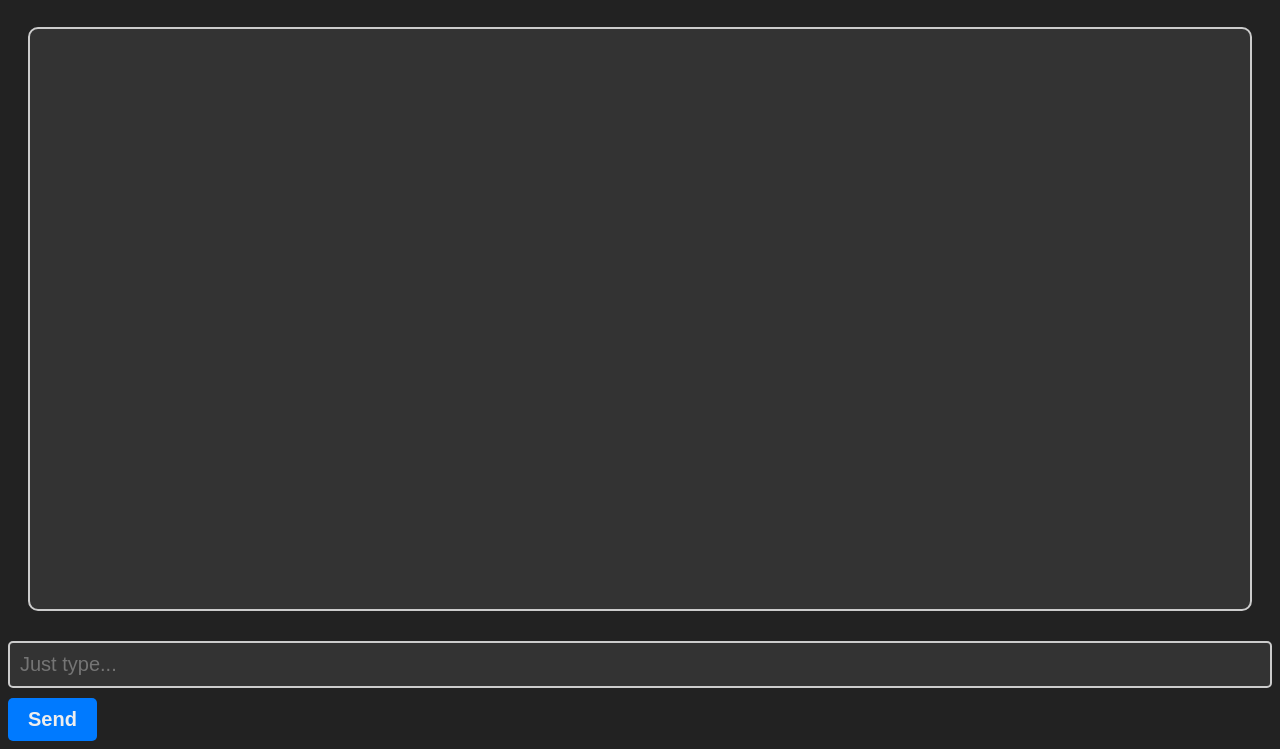
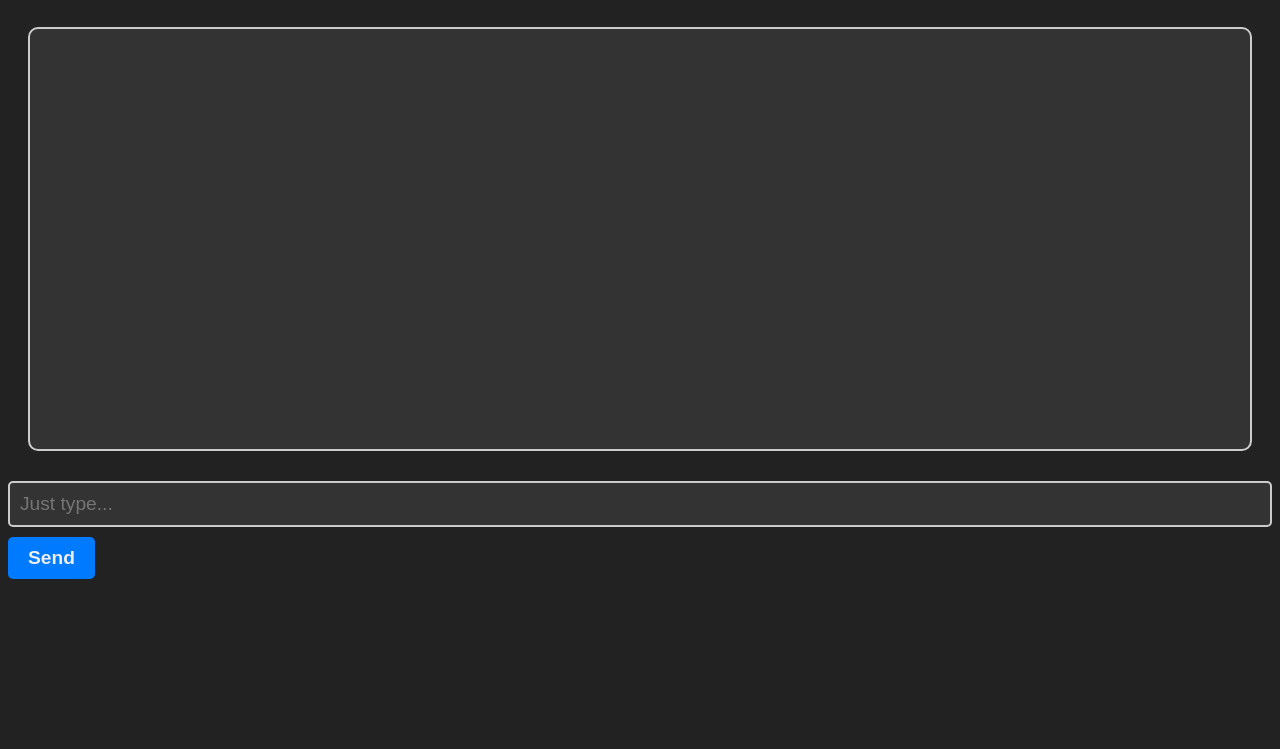
Before and after one commit to h8pewou/webos-chatgpt, a plain HTML site: page frontend/index.html in a window 1280 px wide. Shown: the part 60-809 px from the top of the page. Drawn offline with Linux system fonts and the light colour scheme.

Commit message:
Updated frontend and added a system prompt

```diff
--- a/frontend/index.html
+++ b/frontend/index.html
@@ -1,17 +1,18 @@
 <!DOCTYPE html>
 <html>
+
 <head>
   <title>Universal Search</title>
-  <script src="jquery-3.6.0.min.js"></script>
+  <meta name="viewport" content="width=device-width, initial-scale=1.0">
   <style>
     body {
       background-color: #222;
-      font-family: "PalmOS", sans-serif;
+      font-family: Arial, sans-serif;
       color: #eee;
     }
 
     h1 {
-      font-size: 32px;
+      font-size: 2em;
       font-weight: bold;
       margin: 20px 0 30px;
       text-align: center;
@@ -22,7 +23,7 @@
       padding: 10px;
       border: 2px solid #ccc;
       border-radius: 10px;
-      height: 70vh;
+      height: 50vh;
       overflow-y: scroll;
       background-color: #333;
     }
@@ -34,8 +35,8 @@
       box-sizing: border-box;
       border: 2px solid #ccc;
       border-radius: 5px;
-      font-size: 20px;
-      font-family: "PalmOS", sans-serif;
+      font-size: 1.2em;
+      font-family: Arial, sans-serif;
       color: #eee;
       background-color: #333;
     }
@@ -46,7 +47,7 @@
       border: none;
       border-radius: 5px;
       padding: 10px 20px;
-      font-size: 20px;
+      font-size: 1.2em;
       font-weight: bold;
       cursor: pointer;
     }
@@ -61,7 +62,7 @@
 
     p {
       margin: 10px 0;
-      font-size: 18px;
+      font-size: 1.1em;
       line-height: 1.4;
     }
 
@@ -70,23 +71,23 @@
     }
   </style>
 </head>
+
 <body>
   <h1>Universal Search</h1>
   <div id="messages"></div>
   <input type="text" id="input" placeholder="Just type...">
   <button id="send">Send</button>
+  <script src="jquery-3.6.0.min.js"></script>
   <script>
-    $(document).ready(function() {
-      $("#send").click(function() {
+    $(document).ready(function () {
+      $("#send").click(function () {
         sendMessage();
       });
-
-      $("#input").keypress(function(event) {
+      $("#input").keypress(function (event) {
         if (event.which == 13) {
           sendMessage();
         }
       });
-
       function sendMessage() {
         var message = $("#input").val();
         $("#input").val("");
@@ -96,11 +97,11 @@
             url: "/api",
             method: "POST",
             data: { message: message },
-            success: function(response) {
+            success: function (response) {
               var message = response.message;
               addMessage("Universal Search", message);
             },
-            error: function(xhr, status, error) {
+            error: function (xhr, status, error) {
               console.log(xhr.responseText);
             }
           });
@@ -115,4 +116,5 @@
     });
   </script>
 </body>
+
 </html>
```
